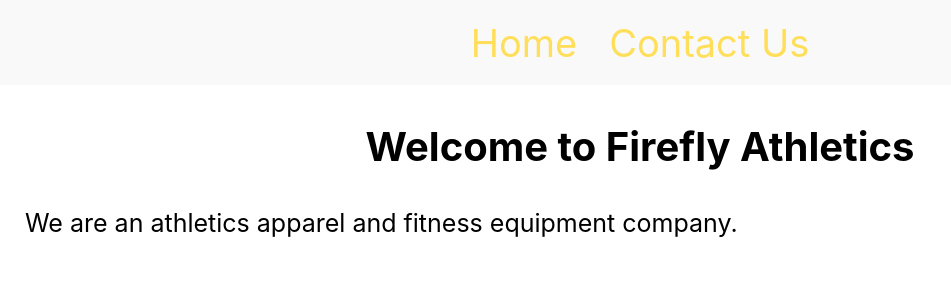
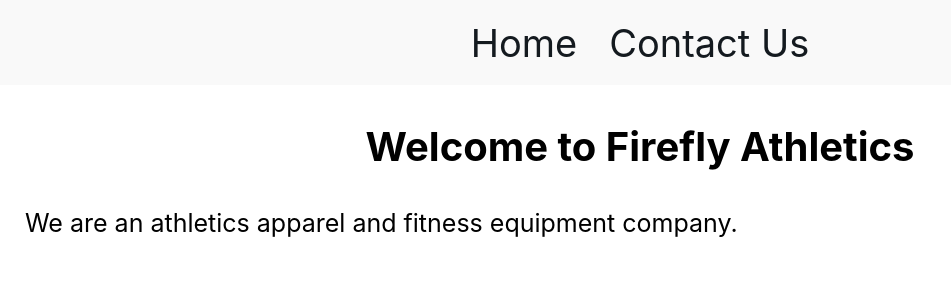
Before and after one commit to ericrothmuller/fireflyathletics, a React (Create React App) app in the folder fireflyathletics/: page / in a window 1280 px wide. Shown: the top 300 px of the page, without its empty margins (0-951 px from the left). Built offline with nearby package versions, Linux system fonts and the light colour scheme.

Commit message:
Changed navigation text active, hover, and base colors

```diff
--- a/fireflyathletics/src/components/Navbar/NavbarElements.js
+++ b/fireflyathletics/src/components/Navbar/NavbarElements.js
@@ -13,7 +13,7 @@ export const Nav = styled.nav`
 `;
 
 export const NavLink = styled(Link)`
-  color: #ffde59;
+  color: #141A1F;
   display: flex;
   align-items: center;
   text-decoration: none;
@@ -22,10 +22,10 @@ export const NavLink = styled(Link)`
   cursor: pointer;
   font-size: 38px;
   &.active {
-    color: #2c2c2c;
+    color: #ffde59;
   };
   &:hover {
-    color: #2c2c2c;
+    color: #ffde59;
   }
 `;
 
```
